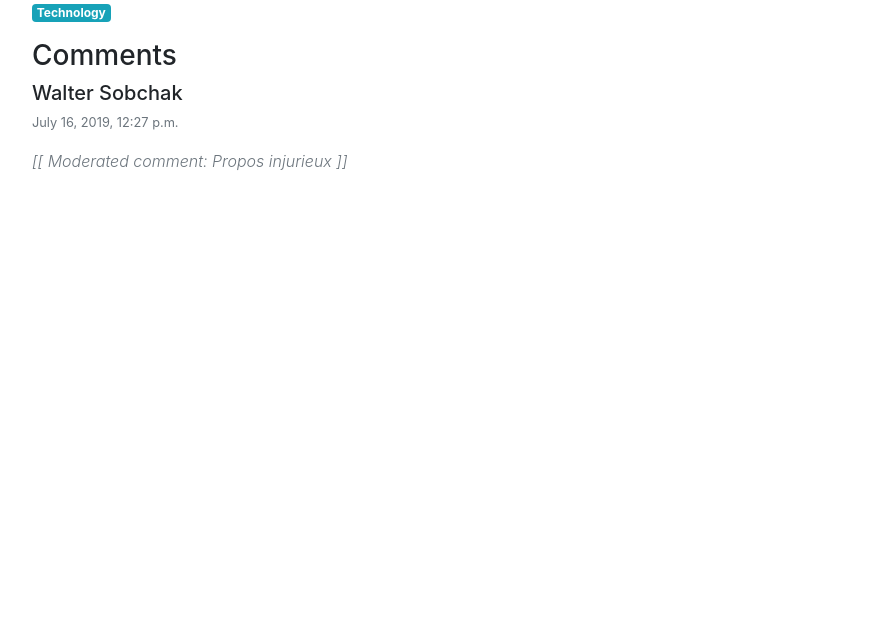
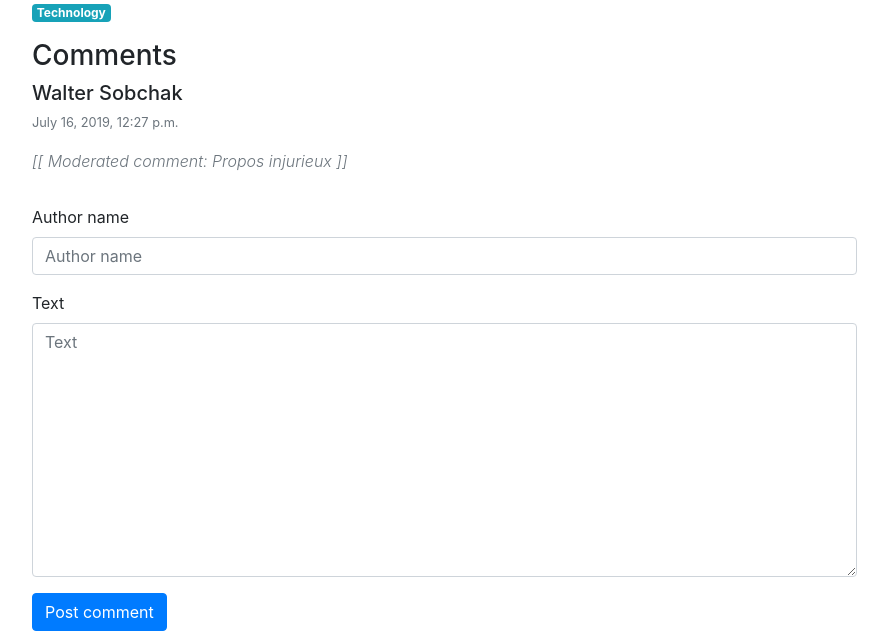
Before and after one commit to flodelage/pyblog, a Django app: template pyblog/blog/templates/blog/post_detail.html in a window 1280 px wide. Shown: the part 360-991 px from the top of the page, without its empty margins (53-941 px from the left). Before the commit the page ends 530 px from the top, so only its background shows below. Run offline with Django 3.2, Linux system fonts and the light colour scheme; data comes from the database, SQL or seed files in the repository; the template is opened without the code that fills it: values that come from a table or form of the project are taken from there, most other values are stand-ins (such as "Sample title", 1, 10 or a date in 2020); parts of the project's set-up code (start-up, migrations or seed data) failed here and were passed over; some libraries are stand-ins or nearby versions.

Commit message:
add form input comment

```diff
--- /dev/null
+++ b/pyblog/blog/forms.py
@@ -0,0 +1,8 @@
+from django import forms
+
+from blog.models import Comment
+
+class CreateCommentForm(forms.ModelForm):
+    class Meta:
+        model = Comment
+        fields = ['author_name', 'text']
--- a/pyblog/blog/templates/blog/post_detail.html
+++ b/pyblog/blog/templates/blog/post_detail.html
@@ -1,5 +1,6 @@
 {% extends 'base.html' %}
 {% load static %}
+{% load bootstrap4 %}
 
 {% block title %} {{ post.title }} {% endblock title %}
 
@@ -9,14 +10,21 @@
         <h2> {{ post.title }} </h2>
         <small> Posted on {{ post.created_at }} </small>
         <hr>
-
         <p class="text-muted">
             {{ post.text|linebreaks|safe }}
         </p>
         <a class="badge badge-info" href="{% url 'post-list' post.category.slug %}">{{ post.category.name|capfirst }}</a>
     </div>
-    <div class="mt-3">
+
+    <div class="mt-3" id="comments">
         <h3>Comments</h3>
+        {% if message %}
+        <div class="alert alert-success alert-dismissable fade show">
+            {{ message }}
+            <button type="button" class="close" data-dismiss="alert"></button>
+            <span>&times;</span>
+        </div>
+        {% endif %}
         <ul class="list-unstyled">
             {% for comment in comments %}
             <li class="media">
@@ -39,6 +47,12 @@
             <li class="media">No comments yet!</li>
             {% endfor %}
         </ul>
+        <form action="{% url 'post-detail' post.pk %}" method="post" class="form">
+            {% csrf_token %}
+            {% bootstrap_form comment_form %}
+            {% buttons %}
+                 <button type="submit" class="btn btn-primary"> Post comment </button>
+            {% endbuttons %}
     </div>
 </div>
 
--- a/pyblog/blog/urls.py
+++ b/pyblog/blog/urls.py
@@ -7,4 +7,5 @@ urlpatterns = [
     path('posts/', views.post_list, name='home'),
     path('posts/<str:category_name>/', views.post_list, name='post-list'),
     path('posts/detail/<int:post_id>/', views.post_detail, name='post-detail')
+    path('posts/detail/<int:post_id>/<str:message>/', views.post_detail, name='post-detail-message')
 ]
--- a/pyblog/pyblog/settings.py
+++ b/pyblog/pyblog/settings.py
@@ -31,6 +31,7 @@ ALLOWED_HOSTS = []
 # Application definition
 
 INSTALLED_APPS = [
+    'bootstrap4',
     'django.contrib.admin',
     'django.contrib.auth',
     'django.contrib.contenttypes',
```
Also changed, not shown: pyblog/blog/views.py (+18 -2 lines).
